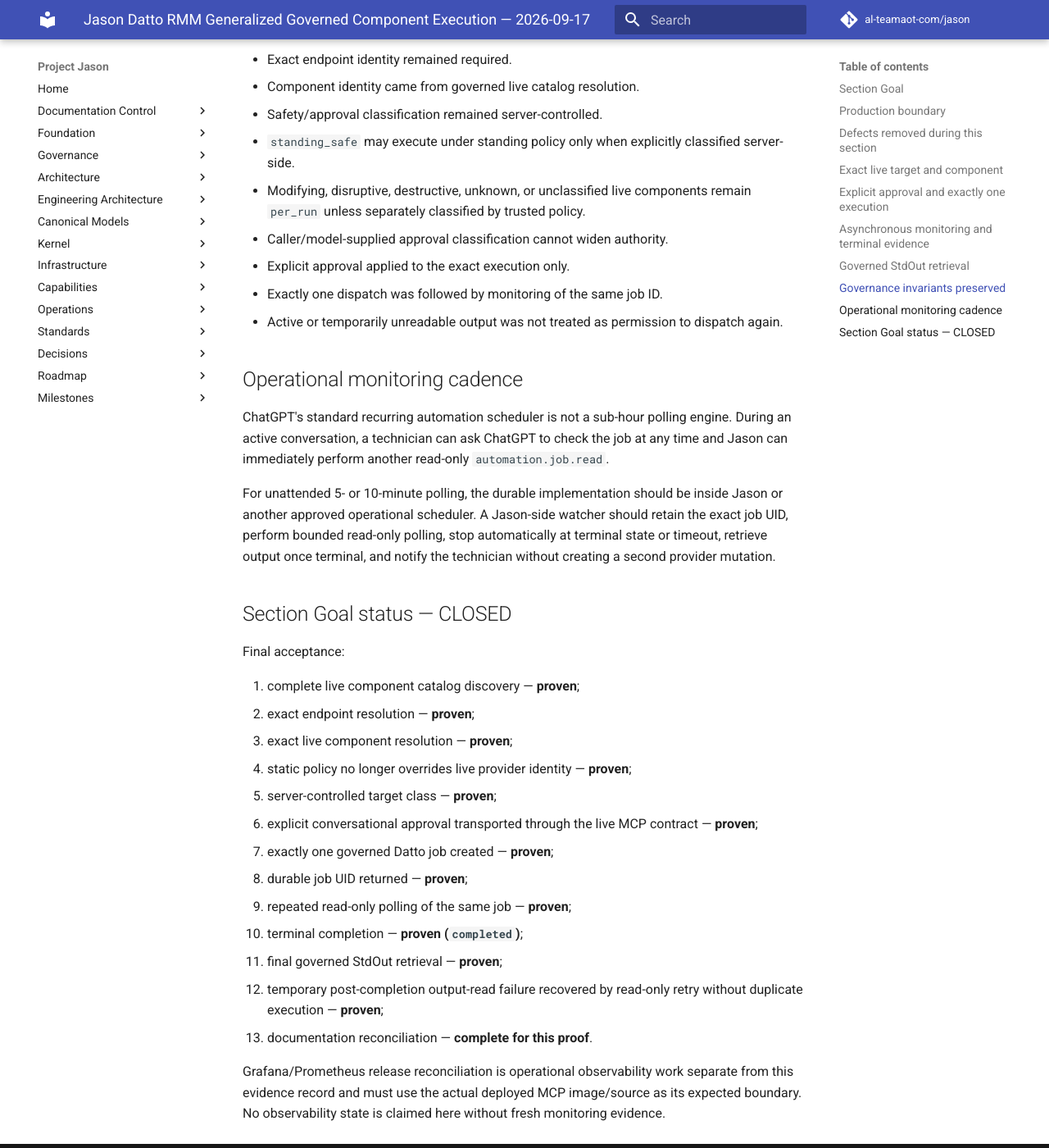
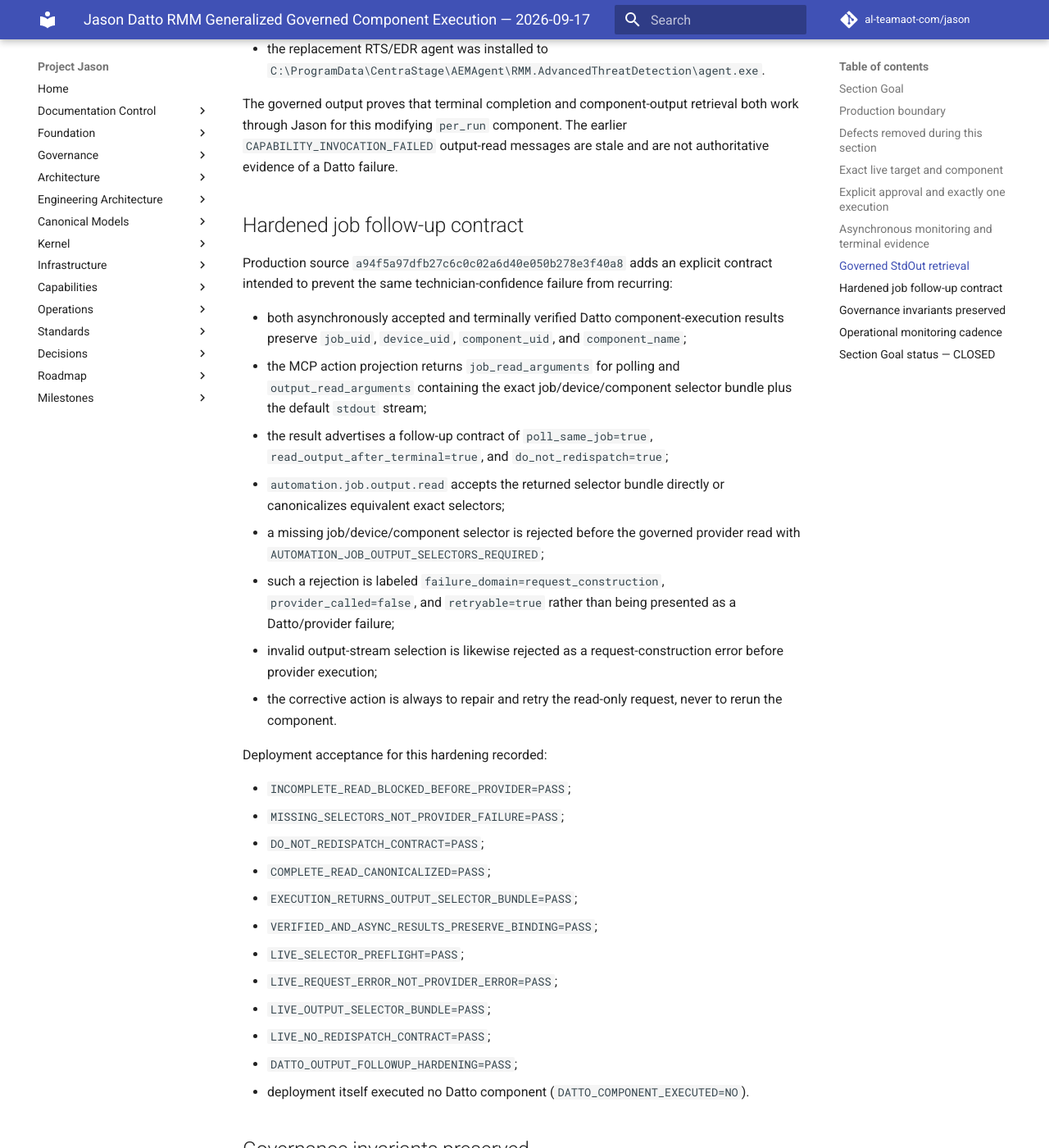
Before and after one commit to al-teamaot-com/jason, an MkDocs documentation site: the page built from docs/sessions/Jason-Datto-RMM-Generalized-Governed-Execution-2026-09-17.md, in a window 1280 px wide and 1400 px high, scrolled down 4476 px. Shown: the whole window at 82% size. Built offline with MkDocs 1.6.1 and Material for MkDocs 9.7.7, drawn with Linux system fonts in a browser that asks for light colours; comment, search, counter and statistics services are not loaded; some of the changed text lies outside the part shown.

Commit message:
Document hardened Datto job output follow-up contract

```diff
--- a/docs/sessions/Jason-Datto-RMM-Generalized-Governed-Execution-2026-09-17.md
+++ b/docs/sessions/Jason-Datto-RMM-Generalized-Governed-Execution-2026-09-17.md
@@ -14,8 +14,8 @@
 
 - Repository: `al-teamaot-com/jason`
 - Branch: `feature/jason-generic-governed-execution-20260915`
-- Live MCP source: `900c0c1152bad8d13c5f619f45d6c6cba99dc657`
-- Live image: `jason-mcp:generic-governed-900c0c1152ba`
+- Live MCP source: `a94f5a97dfb27c6c0c02a6d40e050b278e3f40a8`
+- Live image: `jason-mcp:generic-governed-a94f5a97dfb2`
 - Live container: `jason-mcp-pilot`
 - MCP mode: `governed-read-plus-actions`
 - Execution coordinator: Central Orchestrator
@@ -33,13 +33,15 @@
 2. **Caller target-class mismatch** — caller/model-supplied labels such as `Desktop` versus `Workstation` no longer veto an otherwise exact approved endpoint. Device class is server-controlled metadata; exact endpoint identity remains enforced.
 3. **Static component identity collision** — once a component is verified against the complete live Datto catalog, its live UID/name pair is authoritative provider identity. Static configuration contributes approval classification and cannot override a newer live identity. Unknown live-verified components default to `per_run`; live discovery cannot manufacture `standing_safe` authority.
 4. **MCP approval transport mismatch** — the live MCP tool exposes `capability` plus `arguments`. Explicit Datto approval now travels as reserved `arguments.explicit_approval=true`, is consumed by Jason before provider execution, and is not forwarded to Datto.
+5. **Incomplete job-output follow-up construction** — Datto StdOut retrieval requires the exact job UID, device UID, and component UID. Earlier conversational follow-up reads could supply only the job UID and then surface the downstream failure as `CAPABILITY_INVOCATION_FAILED`, misleading the technician into believing Jason or Datto output retrieval was broken. Component execution results now preserve the exact job/device/component binding and return a ready-to-use `output_read_arguments` bundle. `automation.job.output.read` prevalidates the required selectors before any provider call; incomplete reads are identified as Jason request-construction errors and explicitly instruct the caller to retry the read without redispatching the component.
 
 Relevant implementation commits:
 
 - `a6403496084b6c5d7cb51e524e7208c0ca92adf9` — enumerate complete Datto component catalog;
 - `d40ea4158dbff7d08b5bf56492d0b6c6bbad5cf6` — canonicalize Datto target class server side;
 - `b08fdb0aa3c635f4c6e2f4febc3c8ad4e8d83f6b` — trust live Datto identity while preserving component policy;
-- `900c0c1152bad8d13c5f619f45d6c6cba99dc657` — carry Datto approval through MCP arguments.
+- `900c0c1152bad8d13c5f619f45d6c6cba99dc657` — carry Datto approval through MCP arguments;
+- `a94f5a97dfb27c6c0c02a6d40e050b278e3f40a8` — harden Datto job output follow-up contract.
 
 ## Exact live target and component
 
@@ -89,11 +91,11 @@
 
 ## Governed StdOut retrieval
 
-An earlier attempt to retrieve StdOut failed through the Jason/Datto read path immediately after completion. A later governed retry against the same immutable job identity succeeded without re-running the component.
+The earlier failed StdOut reads were not a provider-output timing failure. They were caused by an incomplete Jason read request that supplied the job UID without the exact device UID and component UID required by the governed Datto output-read path. With all selectors supplied, the same completed job returned StdOut successfully without any second component execution.
 
-Successful output-read correlation:
+Latest successful output-read verification correlation:
 
-- `corr_mcp_d23517160780446cab8058391b5ec0c5`.
+- `corr_mcp_823e4a614544450f96db03287008d7d5`.
 
 The successful `automation.job.output.read` was bound to the exact:
 
@@ -119,7 +121,35 @@
 - `HUNTAgent` was stopped, deleted, and the old EDR installation removed;
 - the replacement RTS/EDR agent was installed to `C:\ProgramData\CentraStage\AEMAgent\RMM.AdvancedThreatDetection\agent.exe`.
 
-The governed output proves that terminal completion and component-output retrieval both work through Jason for this modifying `per_run` component. The temporary output-read failure did not require or justify a second component execution.
+The governed output proves that terminal completion and component-output retrieval both work through Jason for this modifying `per_run` component. The earlier `CAPABILITY_INVOCATION_FAILED` output-read messages are stale and are not authoritative evidence of a Datto failure.
+
+## Hardened job follow-up contract
+
+Production source `a94f5a97dfb27c6c0c02a6d40e050b278e3f40a8` adds an explicit contract intended to prevent the same technician-confidence failure from recurring:
+
+- both asynchronously accepted and terminally verified Datto component-execution results preserve `job_uid`, `device_uid`, `component_uid`, and `component_name`;
+- the MCP action projection returns `job_read_arguments` for polling and `output_read_arguments` containing the exact job/device/component selector bundle plus the default `stdout` stream;
+- the result advertises a follow-up contract of `poll_same_job=true`, `read_output_after_terminal=true`, and `do_not_redispatch=true`;
+- `automation.job.output.read` accepts the returned selector bundle directly or canonicalizes equivalent exact selectors;
+- a missing job/device/component selector is rejected before the governed provider read with `AUTOMATION_JOB_OUTPUT_SELECTORS_REQUIRED`;
+- such a rejection is labeled `failure_domain=request_construction`, `provider_called=false`, and `retryable=true` rather than being presented as a Datto/provider failure;
+- invalid output-stream selection is likewise rejected as a request-construction error before provider execution;
+- the corrective action is always to repair and retry the read-only request, never to rerun the component.
+
+Deployment acceptance for this hardening recorded:
+
+- `INCOMPLETE_READ_BLOCKED_BEFORE_PROVIDER=PASS`;
+- `MISSING_SELECTORS_NOT_PROVIDER_FAILURE=PASS`;
+- `DO_NOT_REDISPATCH_CONTRACT=PASS`;
+- `COMPLETE_READ_CANONICALIZED=PASS`;
+- `EXECUTION_RETURNS_OUTPUT_SELECTOR_BUNDLE=PASS`;
+- `VERIFIED_AND_ASYNC_RESULTS_PRESERVE_BINDING=PASS`;
+- `LIVE_SELECTOR_PREFLIGHT=PASS`;
+- `LIVE_REQUEST_ERROR_NOT_PROVIDER_ERROR=PASS`;
+- `LIVE_OUTPUT_SELECTOR_BUNDLE=PASS`;
+- `LIVE_NO_REDISPATCH_CONTRACT=PASS`;
+- `DATTO_OUTPUT_FOLLOWUP_HARDENING=PASS`;
+- deployment itself executed no Datto component (`DATTO_COMPONENT_EXECUTED=NO`).
 
 ## Governance invariants preserved
 
@@ -134,13 +164,13 @@
 - Caller/model-supplied approval classification cannot widen authority.
 - Explicit approval applied to the exact execution only.
 - Exactly one dispatch was followed by monitoring of the same job ID.
-- Active or temporarily unreadable output was not treated as permission to dispatch again.
+- Active, incomplete, or incorrectly constructed output reads are not permission to dispatch again.
 
 ## Operational monitoring cadence
 
 ChatGPT's standard recurring automation scheduler is not a sub-hour polling engine. During an active conversation, a technician can ask ChatGPT to check the job at any time and Jason can immediately perform another read-only `automation.job.read`.
 
-For unattended 5- or 10-minute polling, the durable implementation should be inside Jason or another approved operational scheduler. A Jason-side watcher should retain the exact job UID, perform bounded read-only polling, stop automatically at terminal state or timeout, retrieve output once terminal, and notify the technician without creating a second provider mutation.
+For unattended 5- or 10-minute polling, the durable implementation should be inside Jason or another approved operational scheduler. A Jason-side watcher should retain the exact job UID and its device/component binding, perform bounded read-only polling, stop automatically at terminal state or timeout, retrieve output once terminal using the preserved selector bundle, and notify the technician without creating a second provider mutation.
 
 ## Section Goal status — CLOSED
 
@@ -156,8 +186,11 @@
 8. durable job UID returned — **proven**;
 9. repeated read-only polling of the same job — **proven**;
 10. terminal completion — **proven (`completed`)**;
-11. final governed StdOut retrieval — **proven**;
-12. temporary post-completion output-read failure recovered by read-only retry without duplicate execution — **proven**;
-13. documentation reconciliation — **complete for this proof**.
+11. final governed StdOut retrieval with exact job/device/component selectors — **proven**;
+12. root cause of earlier StdOut failures identified as incomplete request construction rather than provider failure — **proven**;
+13. component execution now returns the exact selector bundle required for subsequent output retrieval — **proven**;
+14. incomplete output reads now fail before provider invocation with an actionable non-provider error — **proven**;
+15. no-redispatch follow-up behavior is encoded and regression-tested — **proven**;
+16. documentation reconciliation — **complete for this proof**.
 
 Grafana/Prometheus release reconciliation is operational observability work separate from this evidence record and must use the actual deployed MCP image/source as its expected boundary. No observability state is claimed here without fresh monitoring evidence.
```
